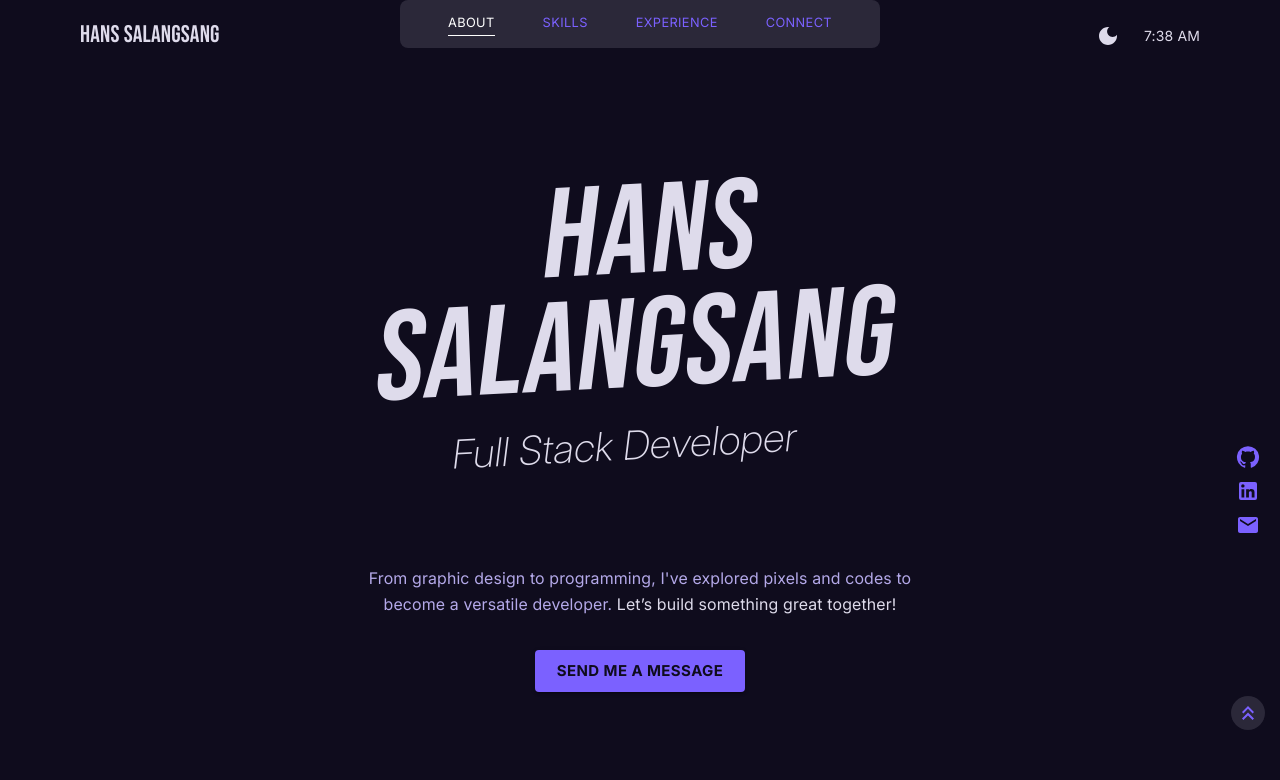
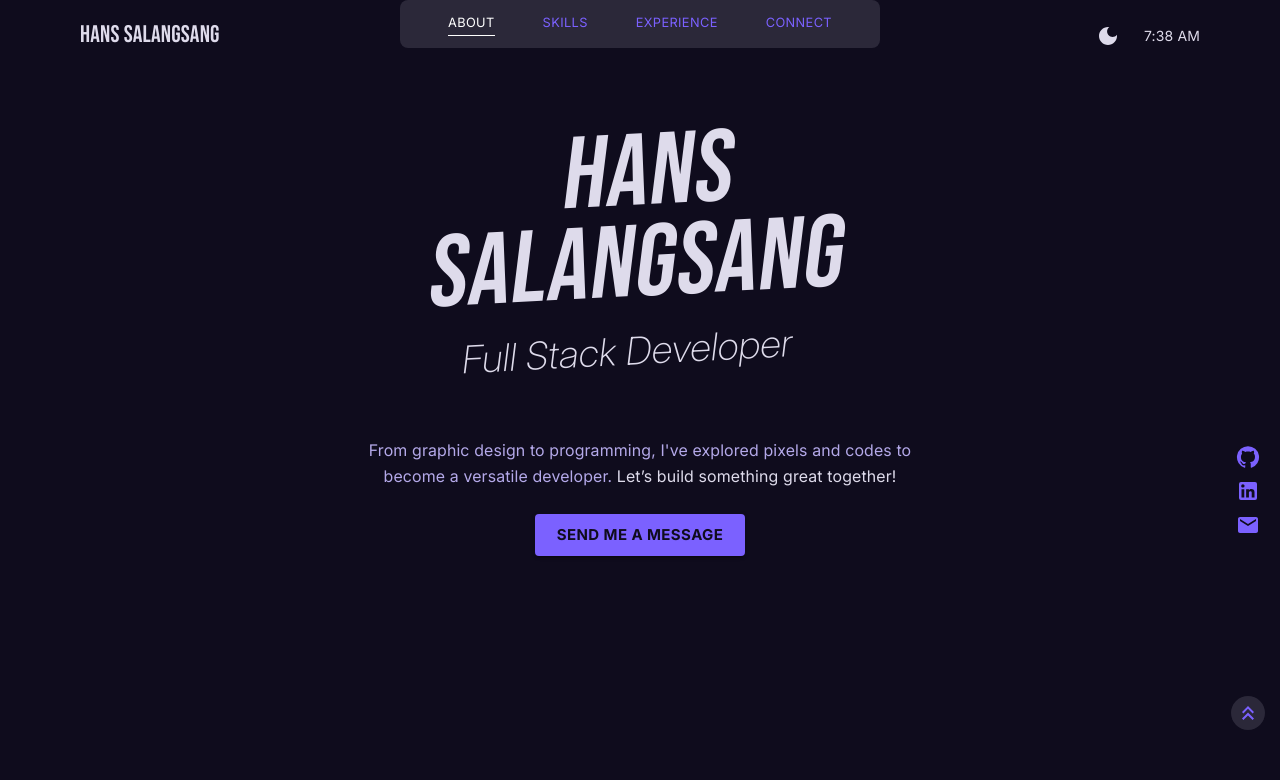
Before and after one commit to hans-salangsang/Web-Portfolio, a React (Create React App) app: page / in a window 1280 px wide. Shown: the top 780 px of the page. Built offline with nearby package versions, Linux system fonts and the light colour scheme; no server answers.

Commit message:
Adjusted landing page for lg screens

```diff
--- a/src/components/LandingSection.js
+++ b/src/components/LandingSection.js
@@ -45,7 +45,7 @@ function LandingSection(
       maxWidth={screenSize === "xl" ? "xl" : "lg"}
       ref={ref}
       sx={{
-        pt: { xs: "8rem", sm: "9rem", lg: "11rem", xl: "12rem" },
+        pt: { xs: "8rem", sm: "8rem", lg: "8rem", xl: "12rem" },
       }}
     >
       {/* <Stack spacing={2} ref={scope}> */}
@@ -121,7 +121,7 @@ function LandingSection(
             sm={10}
             lg={6}
             sx={{
-              mt: "5rem",
+              mt: { xs: "3rem", xl: "5rem" },
             }}
           >
             <ScrollRevealAnimation spring={true} reveal={true}>
@@ -150,7 +150,7 @@ function LandingSection(
             item
             xs={12}
             sx={{
-              mt: { xs: "1rem", xl: "1rem" },
+              mt: { xs: ".5rem", xl: "1rem" },
               display: "flex",
               justifyContent: "center",
               alignItems: "center",
--- a/src/theme.js
+++ b/src/theme.js
@@ -5,12 +5,12 @@ const baseTheme = createTheme();
 const typography = {
   h1: {
     fontFamily: "Bebas Neue, sans-serif",
-    fontSize: `clamp(4.5rem, 10vw, 10rem)`, // Fibonacci scale: 5 (as max)
+    fontSize: `clamp(4.5rem, 8vw, 10rem)`, // Fibonacci scale: 5 (as max)
     letterSpacing: "0.01em",
   },
   h2: {
     fontFamily: "Inter, sans-serif",
-    fontSize: `clamp(1.5rem, 4vw, 2.5rem)`, // Adjusted max value to 2.5rem (smaller)
+    fontSize: `clamp(1.5rem, 3vw, 2.5rem)`, // Adjusted max value to 2.5rem (smaller)
     letterSpacing: "0.01em",
   },
   h3: {
```
